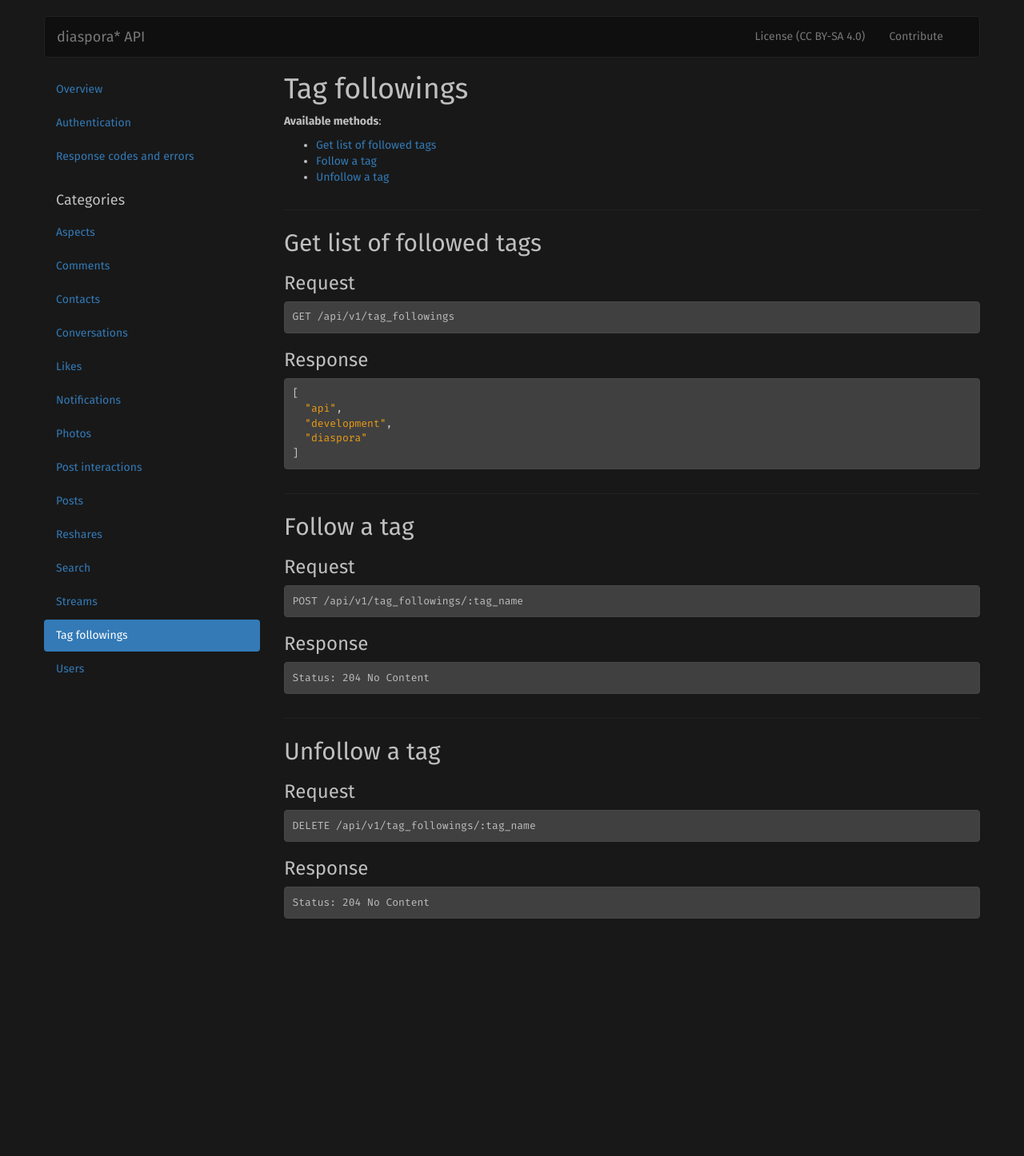
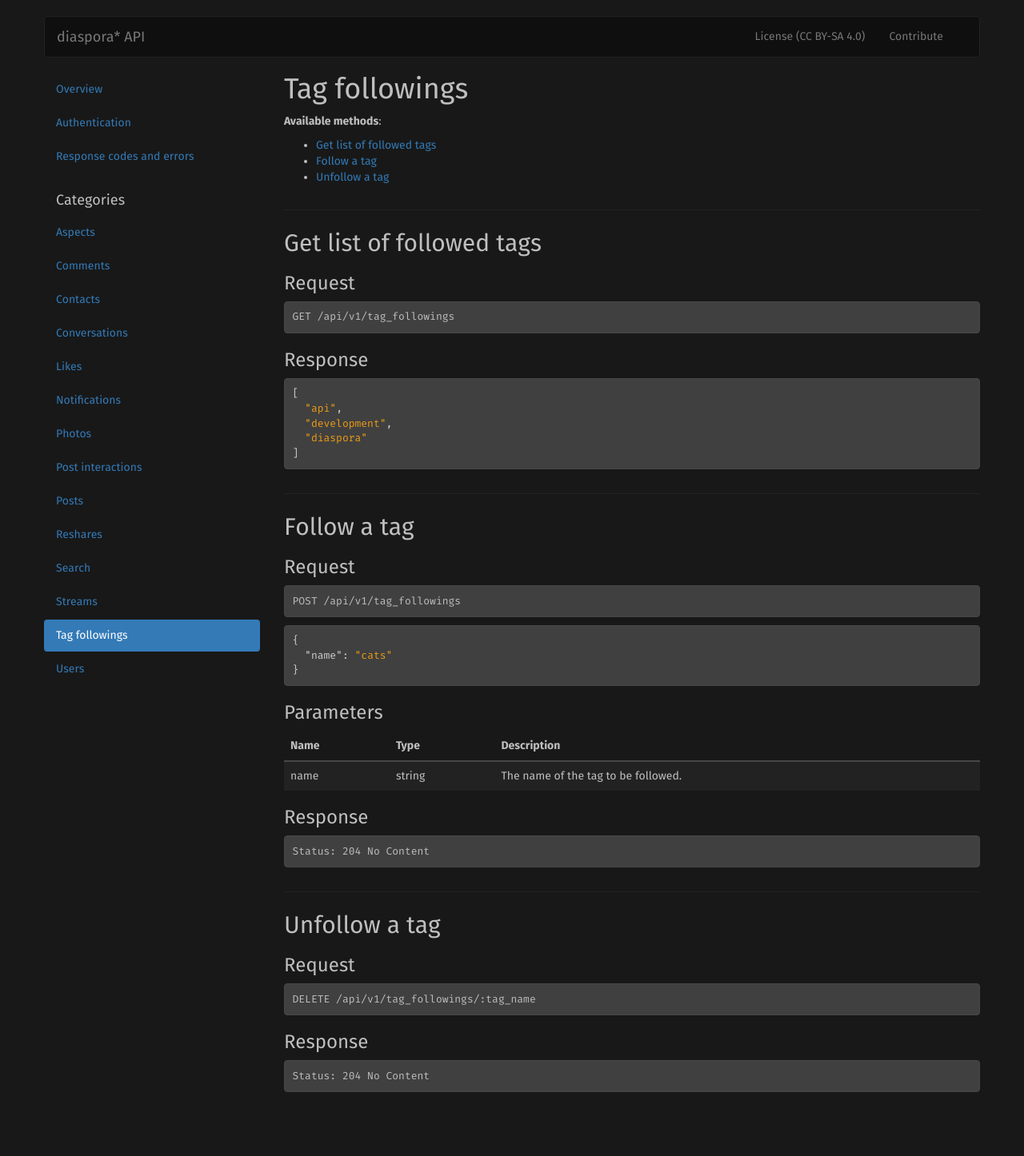
Before and after one commit to diaspora/api-documentation, a Jekyll site: the page built from _routes/tag_followings.md, in a window 1280 px wide. Shown: the whole page at 80% size. Built offline with Jekyll 4.4.1, drawn with Linux system fonts in a browser that asks for light colours; before the commit the page ends 1229 px from its top, so only the background shows below that.

Commit message:
Tag Followings: Follow a tag with a JSON body
part of #28

```diff
--- a/_routes/tag_followings.md
+++ b/_routes/tag_followings.md
@@ -27,8 +27,19 @@ GET /api/v1/tag_followings
 ### Request
 
 ~~~
-POST /api/v1/tag_followings/:tag_name
+POST /api/v1/tag_followings
 ~~~
+~~~json
+{
+  "name": "cats"
+}
+~~~
+
+### Parameters
+
+| Name | Type   | Description                         |
+| ---- | ------ | ----------------------------------- |
+| name | string | The name of the tag to be followed. |
 
 ### Response
 
```
